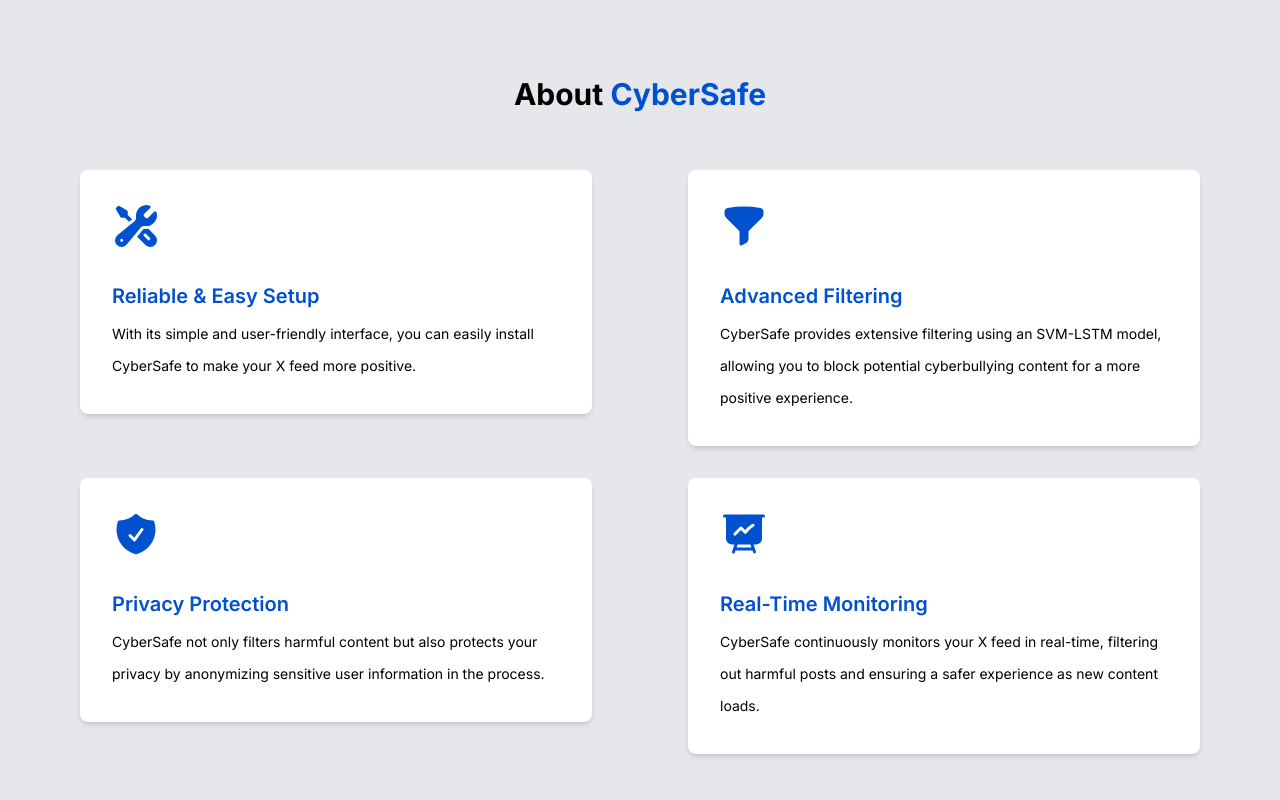
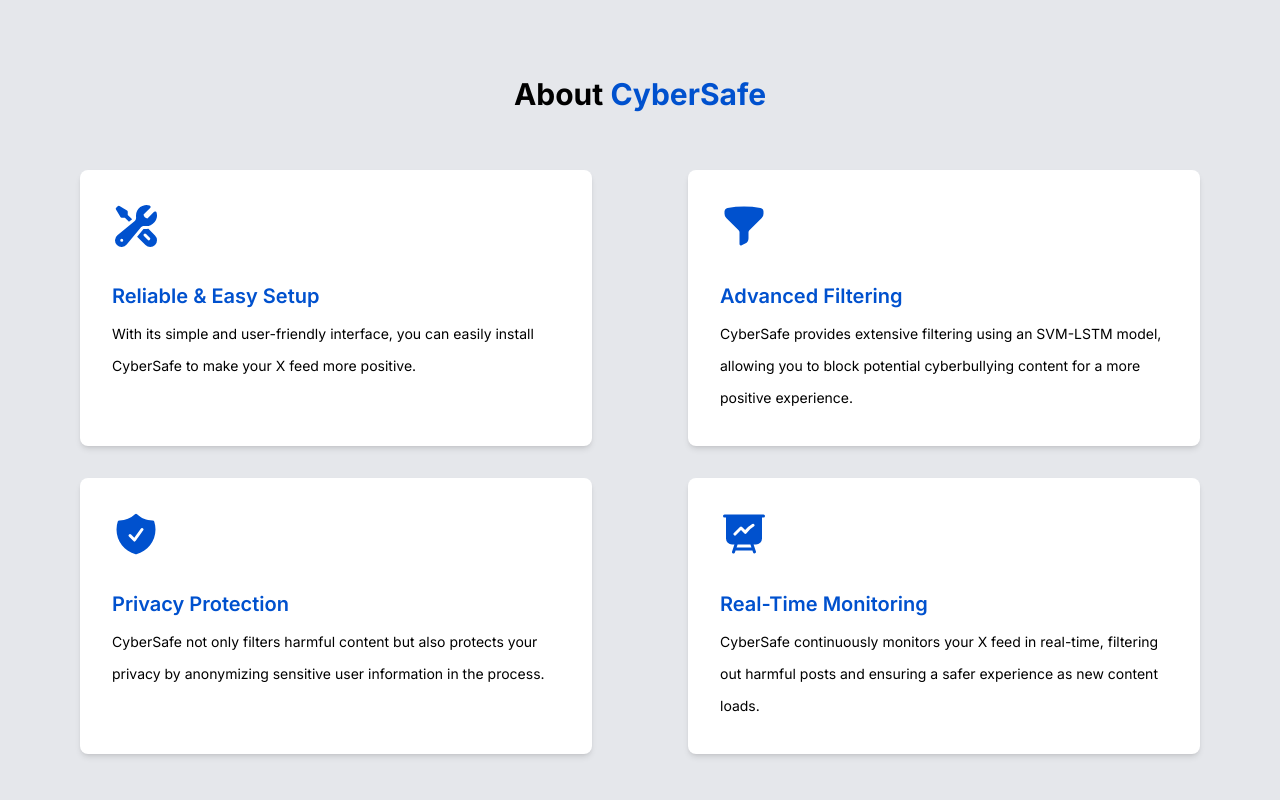
Before and after one commit to DeonnLansangan/portfolio-website, a Next.js app: page /projects/cyberSafe in a window 1280 px wide. Shown: the part 960-1760 px from the top of the page. Built offline with nearby package versions, Linux system fonts and the light colour scheme.

Commit message:
fix featureCard heights

```diff
--- a/src/components/cards/featureCard.tsx
+++ b/src/components/cards/featureCard.tsx
@@ -1,6 +1,7 @@
 import { HeroIcon } from "../ui/icon";
 import { useProjectStore } from "@/store/projectStore";
 import { Feature } from "@/types";
+import FadeIn from "../ui/fadeIn";
 
 export default function FeatureCard({ icon, title, description }: Feature) {
   const project = useProjectStore((state) => state.project);
@@ -11,8 +12,9 @@
   if (!project) return;
 
   return (
+    <FadeIn>
       <div
-      className={`bg-white max-w-lg mx-8 p-8 rounded-lg shadow-md hover:shadow-lg`}
+        className={`bg-white max-w-lg mx-8 h-full p-8 rounded-lg shadow-md hover:shadow-lg`}
       >
         <HeroIcon
           icon={icon}
@@ -25,5 +27,6 @@
         </h3>
         <p className="text-sm/8">{description}</p>
       </div>
+    </FadeIn>
   );
 }
--- a/src/components/sections/projectPage/projectAbout.tsx
+++ b/src/components/sections/projectPage/projectAbout.tsx
@@ -3,7 +3,6 @@
 import Head from "@/components/ui/head";
 import ProjectContainer from "./projectContainer";
 import { useProjectStore } from "@/store/projectStore";
-import FadeIn from "@/components/ui/fadeIn";
 
 export default function ProjectAbout() {
   const project = useProjectStore((state) => state.project);
@@ -19,15 +18,14 @@
         About{" "}
         <span className={colorClasses[project.color]}>{project.name}</span>
       </Head>
-      <div className="text-left grid grid-cols-1 md:grid-cols-2 gap-8 pt-8">
+      <div className="text-left grid grid-cols-1 md:grid-cols-2 gap-8 pt-8 items-stretch">
         {project.features.map((feature) => (
-          <FadeIn key={feature.title}>
-            <FeatureCard
-              icon={feature.icon}
-              title={feature.title}
-              description={feature.description}
-            />
-          </FadeIn>
+          <FeatureCard
+            key={feature.title}
+            icon={feature.icon}
+            title={feature.title}
+            description={feature.description}
+          />
         ))}
       </div>
     </ProjectContainer>
--- a/src/components/ui/fadeIn.tsx
+++ b/src/components/ui/fadeIn.tsx
@@ -4,7 +4,7 @@
 export default function FadeIn({ children }: { children: ReactNode }) {
   return (
     <motion.div
-      className="h-full"
+      className=" h-full"
       initial={{ opacity: 0, translateY: 1 }}
       whileInView={{
         opacity: 1,
```
Lines whose indentation alone changed are shown as unchanged.
